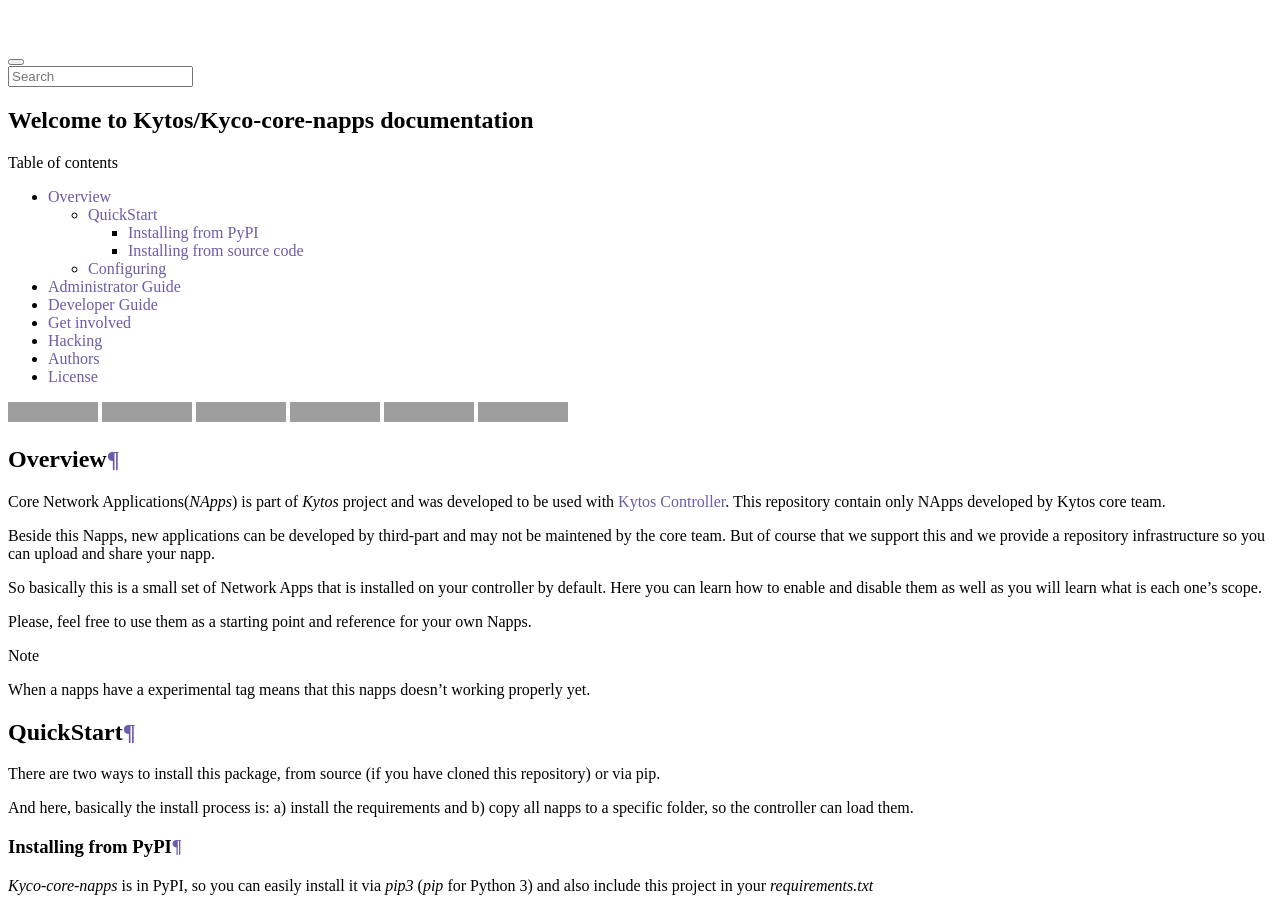
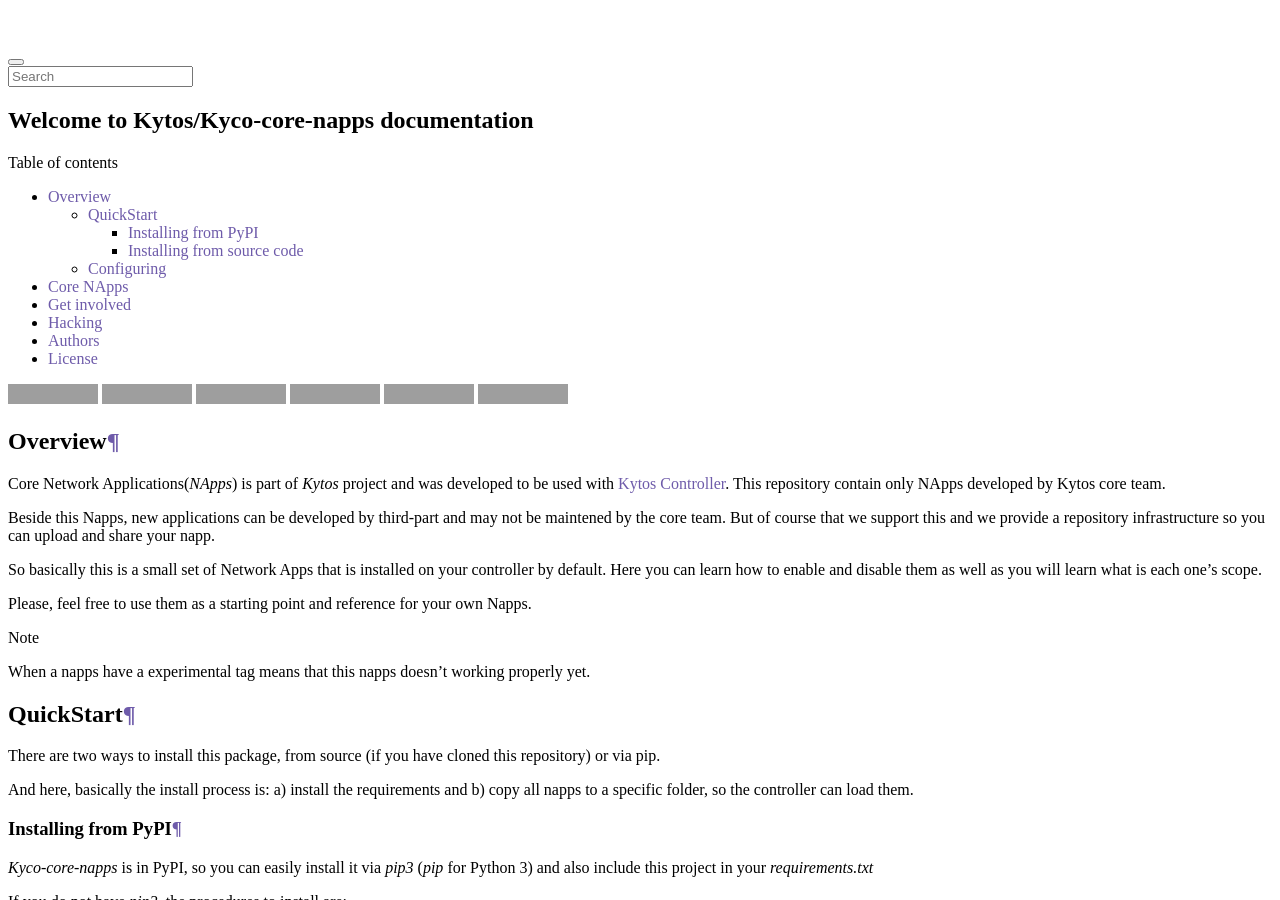
Before and after one commit to kytos/legacy, a Sphinx documentation site: the page built from docs/index.rst, in a window 1280 px wide and 900 px high, cut to the strip 0-900 px from the top of the window. Built offline with Sphinx 7.4.7, drawn with Linux system fonts in a browser that asks for light colours; pages that are not in the unit, such as notebooks, are missing from menus; some of the changed text lies outside the part shown; grey boxes are pictures that could not be loaded.

Commit message:
Reorganizing

```diff
--- a/docs/administrator/index.rst
+++ /dev/null
@@ -1,5 +0,0 @@
-###################
-Administrator Guide
-###################
-
-.. todo:: Write the administrator guide structure
--- a/docs/developer/index.rst
+++ /dev/null
@@ -1,5 +0,0 @@
-###############
-Developer Guide
-###############
-
-.. todo:: Write the Developer guide structure
--- /dev/null
+++ b/docs/napps/index.rst
@@ -0,0 +1,5 @@
+##########
+Core Napps
+##########
+
+.. todo:: Place here the documentation of each core napp.
--- a/docs/references.rst
+++ b/docs/references.rst
@@ -4,9 +4,7 @@
   :hidden:
 
   index
-  administrator/index
-  developer/index
-  API Reference <kytos>
+  Core NApps <napps/index>
   get_involved
   hacking
   AUTHORS
```
